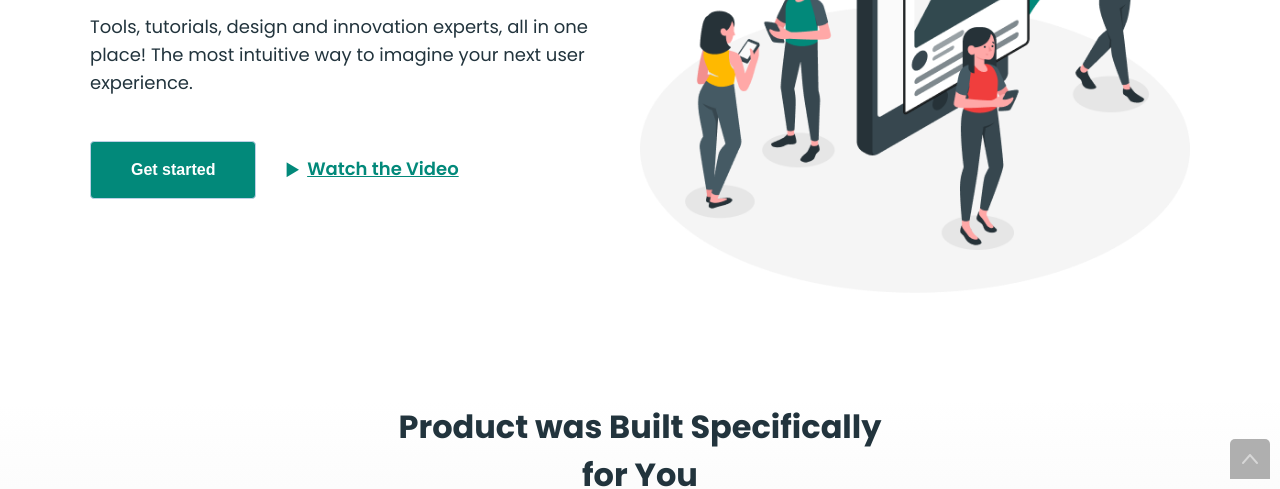
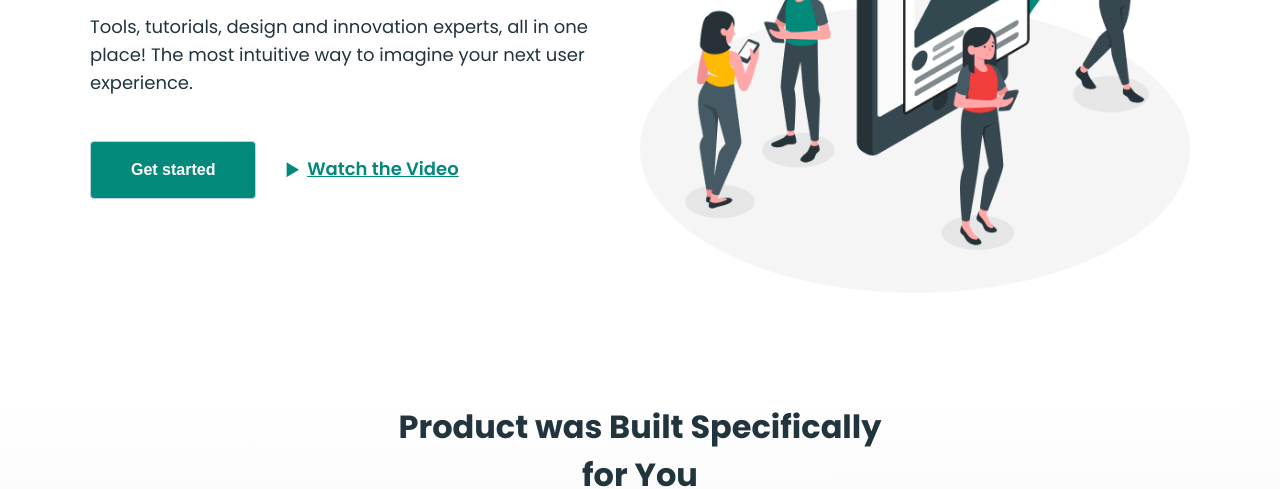
Before and after one commit to Galina-Franchuk/portfolio, a plain HTML site: page product_work/index.html in a window 1280 px wide. Shown: the part 321-810 px from the top of the page. Drawn offline with nearby package versions, Linux system fonts and the light colour scheme; files whose address does not match are found by name.

Commit message:
button up

```diff
--- a/product_work/css/style.css
+++ b/product_work/css/style.css
@@ -797,6 +797,7 @@ section {
 /* btn up */
 .btn-up {
 	/* position: relative; */
+	display: none;
 	position: fixed;
 	bottom: 0px;
 	right: 10px;
--- a/product_work/js/main.js
+++ b/product_work/js/main.js
@@ -1,3 +1,4 @@
+//burger menu
 function burgerMenu(selector) {
   let menu = $(selector);
   let button = menu.find('.burger-menu__btn');
@@ -22,11 +23,21 @@ function burgerMenu(selector) {
     }
   }
 }
-
 burgerMenu('.burger-menu');
 
+// button up
+let btnUp = document.querySelector('.btn-up');
+window.onscroll = function() {scrollFunction()};
 
+function scrollFunction() {
+  if (document.body.scrollTop > 20 || document.documentElement.scrollTop > 20) {
+    btnUp.style.display = "block";
+  } else {
+    btnUp.style.display = "none";
+  }
+}
 
+//slider slick
 $(function(){
 	$('.strategies__content').slick({
     arrows: false,
```
